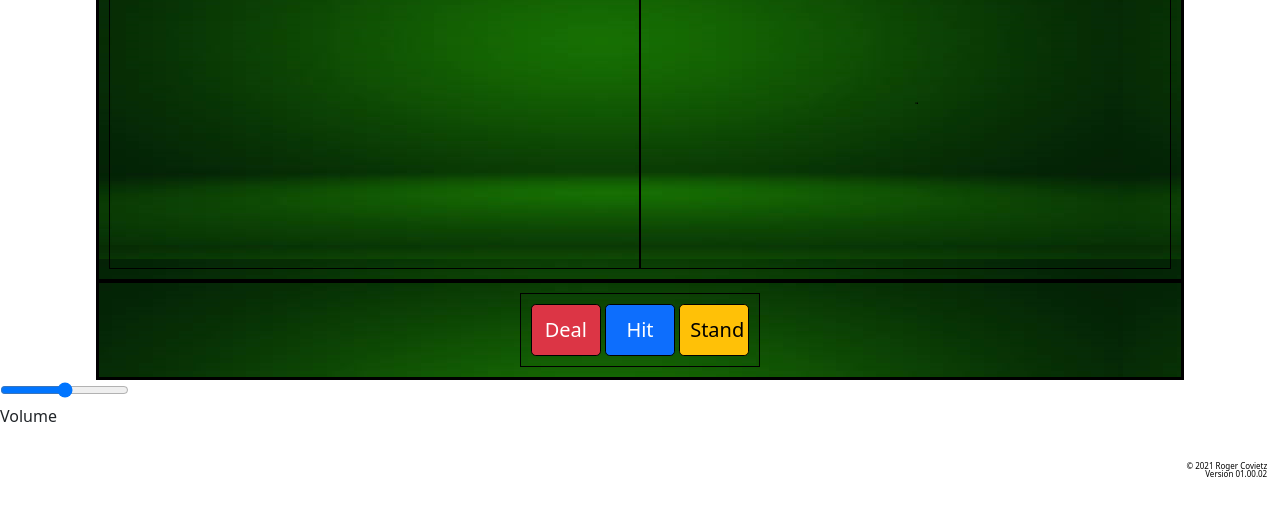
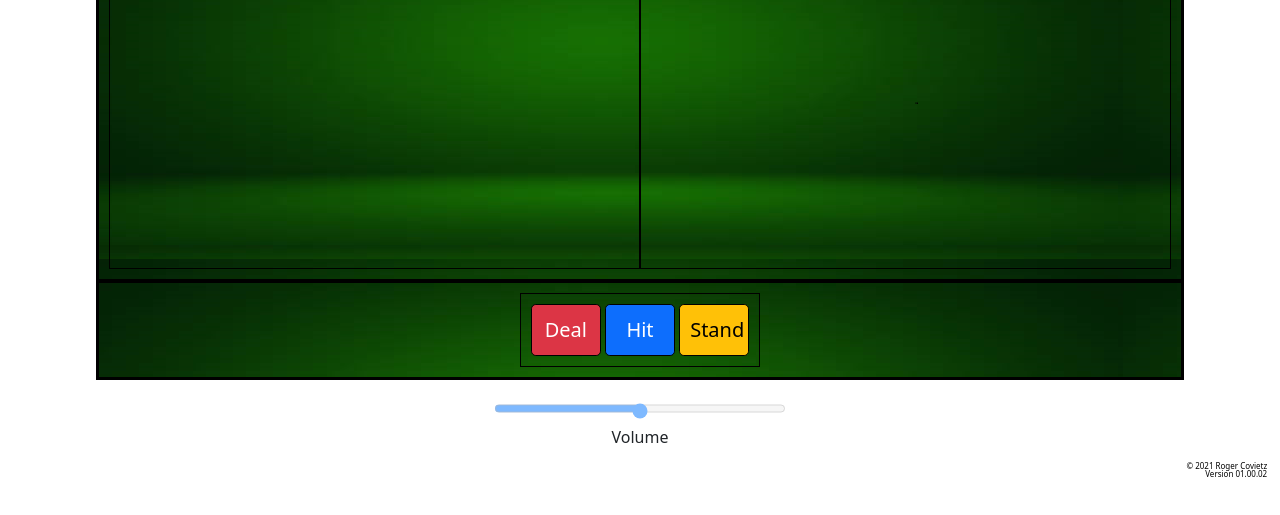
Before and after one commit to rogerc1894/Blackjack, a plain HTML site: page index.html in a window 1280 px wide. Shown: the part 320-835 px from the top of the page. Before the commit the page ends 800 px from the top, so only its background shows below. Drawn offline with nearby package versions, Linux system fonts and the light colour scheme.

Commit message:
Add files via upload

```diff
--- a/static/css/style.css
+++ b/static/css/style.css
@@ -1,4 +1,3 @@
-
 .container-1
 {
     border: 1px solid black;
@@ -92,6 +91,37 @@ th
     width: 70px;
 }
 
+.sliderBox
+{
+    margin: 8px auto;
+    /*border: 1px solid black;*/
+    padding: 10px;
+    width: 30%;
+    text-align: center;
+}
+
+/* The slider itself */
+.slider
+{
+    padding-top: 5px;
+    padding-bottom: 0;
+    /*-webkit-appearance: none;*/       /* override default CSS styles */
+    /*appearance: none;*/
+    width: 80%;                         /* 80% width */
+    /*height: 25px;*/                   /* specified height */
+    /*background: #d3d3d3;*/            /* grey background */
+    /*outline: none;*/                  /* remove outline */
+    opacity: 0.5;                       /* set transparency (for mouse-over effects on hover) */
+    -webkit-transition: .4s;            /* 0.2 seconds transition on hover */
+    transition: opacity .4s;
+}
+
+/* Mouse-over effects */
+.slider:hover
+{
+    opacity: 1;                         /* fully shown on mouse-over */
+}
+
 .copyright, .version
 {
     margin: 0;
@@ -106,7 +136,6 @@ th
     bottom: 1em;
 }
 
-
 .version
 {
     bottom: 0;
```
